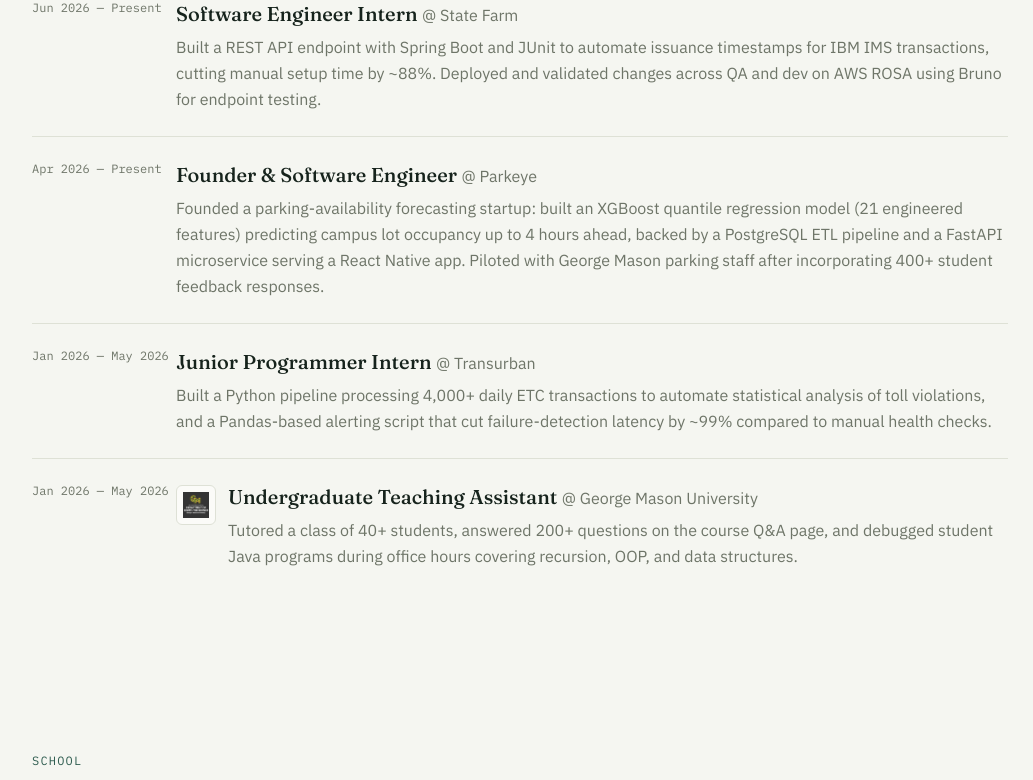
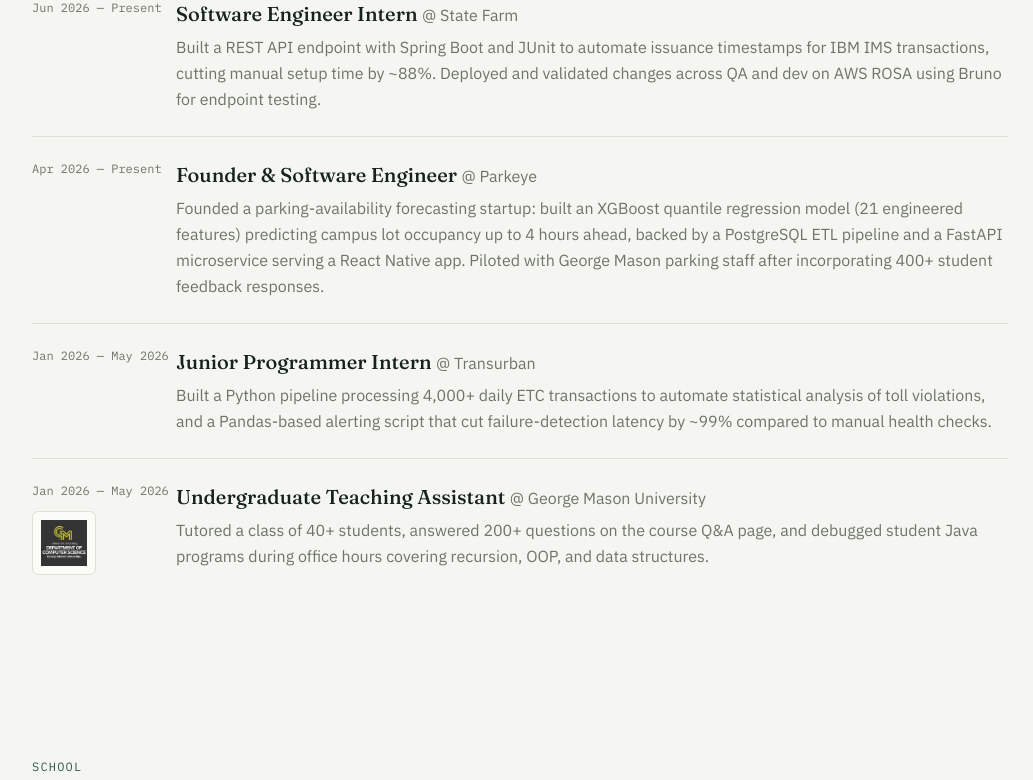
Before and after one commit to TonaO1/TonaO1.github.io, a Next.js app: page / in a window 1280 px wide. Shown: the part 1528-2308 px from the top of the page, without its empty margins (120-1153 px from the left). Built offline with nearby package versions, Linux system fonts and the light colour scheme.

Commit message:
Move experience logos into the date column, not inline with the title

```diff
--- a/src/components/Experience.tsx
+++ b/src/components/Experience.tsx
@@ -20,19 +20,20 @@
             key={i}
             className="grid grid-cols-1 gap-1 border-t border-line py-6 first:border-t-0 sm:grid-cols-[140px_1fr]"
           >
+            <div className="flex flex-col gap-3">
               <p className="font-mono text-xs text-moss">
                 {e.start} — {e.end}
               </p>
-            <div className="flex items-start gap-3">
               {hasLogo(e.logo) && (
                 <Image
                   src={e.logo!}
                   alt={`${e.org} logo`}
-                  width={40}
-                  height={40}
-                  className="mt-0.5 h-10 w-10 shrink-0 rounded-md border border-line bg-paper-raised object-contain p-1.5"
+                  width={64}
+                  height={64}
+                  className="h-16 w-16 rounded-md border border-line bg-paper-raised object-contain p-2"
                 />
               )}
+            </div>
             <div>
               <h3 className="font-display text-xl font-medium text-ink">
                 {e.role}{" "}
@@ -44,7 +45,6 @@
                 {e.description}
               </p>
             </div>
-            </div>
           </li>
         ))}
       </ol>
```
Lines whose indentation alone changed are shown as unchanged.
